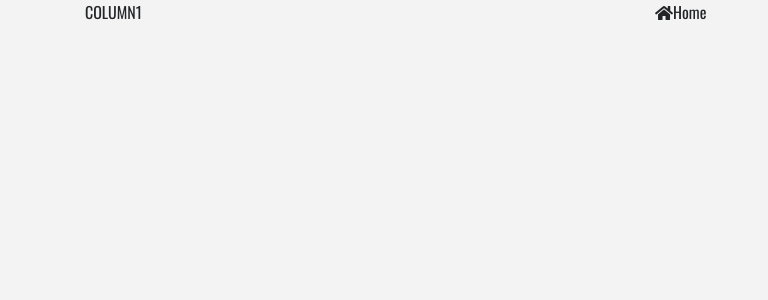
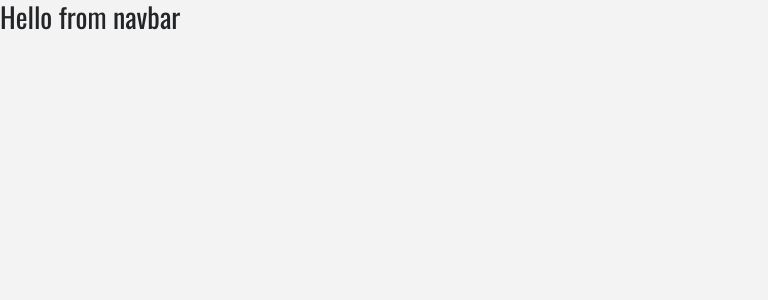
Before and after one commit to drmartirosian/emarket2, a React (Create React App) app: page / in a window 1280 px wide. Shown: the top 300 px of the page, without its empty margins (0-768 px from the left). Built offline with nearby package versions, Linux system fonts and the light colour scheme.

Commit message:
Components

```diff
--- a/src/App.js
+++ b/src/App.js
@@ -2,21 +2,18 @@
 import logo from './logo.svg';
 import './App.css';
 import 'bootstrap/dist/css/bootstrap.min.css'
-
+import Cart from './components/Cart'
+import Default from './components/Default'
+import Details from './components/Details'
+import Navbar from './components/Navbar'
+import Product from './components/Product'
+import ProductList from './components/ProductList'
 
 function App() {
   return (
-    <div className="container">
-      <div className="row">
-        <div className="col-6">COLUMN1</div>
-        <div className="col-6">
-          <span>
-            <i className="fas fa-home" />
-            Home
-          </span>
-        </div>
-      </div>
-    </div>
+    <React.Fragment>
+      <Navbar/>
+    </React.Fragment>
   );
 }
 
--- /dev/null
+++ b/src/components/Cart.js
@@ -0,0 +1,11 @@
+import React, { Component } from 'react';
+
+export default class Cart extends Component {
+    render() {
+        return (
+            <div>
+                <h3>CART</h3>
+            </div>
+        )
+    }
+}
--- /dev/null
+++ b/src/components/Default.js
@@ -0,0 +1,11 @@
+import React, { Component } from 'react';
+
+export default class Default extends Component {
+    render() {
+        return (
+            <div>
+                <h3>DEFAULT</h3>
+            </div>
+        )
+    }
+}
--- /dev/null
+++ b/src/components/Details.js
@@ -0,0 +1,11 @@
+import React, { Component } from 'react'
+
+export default class Details extends Component {
+    render() {
+        return (
+            <div>
+                <h3>DETAILS</h3>
+            </div>
+        )
+    }
+}
--- /dev/null
+++ b/src/components/Navbar.js
@@ -0,0 +1,11 @@
+import React, { Component } from 'react';
+
+export default class Navbar extends Component {
+    render() {
+        return (
+            <div>
+                <h3>Hello from navbar</h3>
+            </div>
+        );
+    }
+}
--- /dev/null
+++ b/src/components/Product.js
@@ -0,0 +1,11 @@
+import React, { Component } from 'react';
+
+export default class Product extends Component {
+    render() {
+        return (
+            <div>
+                <h3>PRODUCT COMP HERE!</h3>
+            </div>
+        )
+    }
+}
--- /dev/null
+++ b/src/components/ProductList.js
@@ -0,0 +1,10 @@
+import React, { Component } from 'react'
+import Product from "./Product"
+
+export default class ProductList extends Component {
+render() {
+        return (
+            <h3>PRODUCTLIST COMP RUNNING!</h3>
+        )
+    }
+}
```
